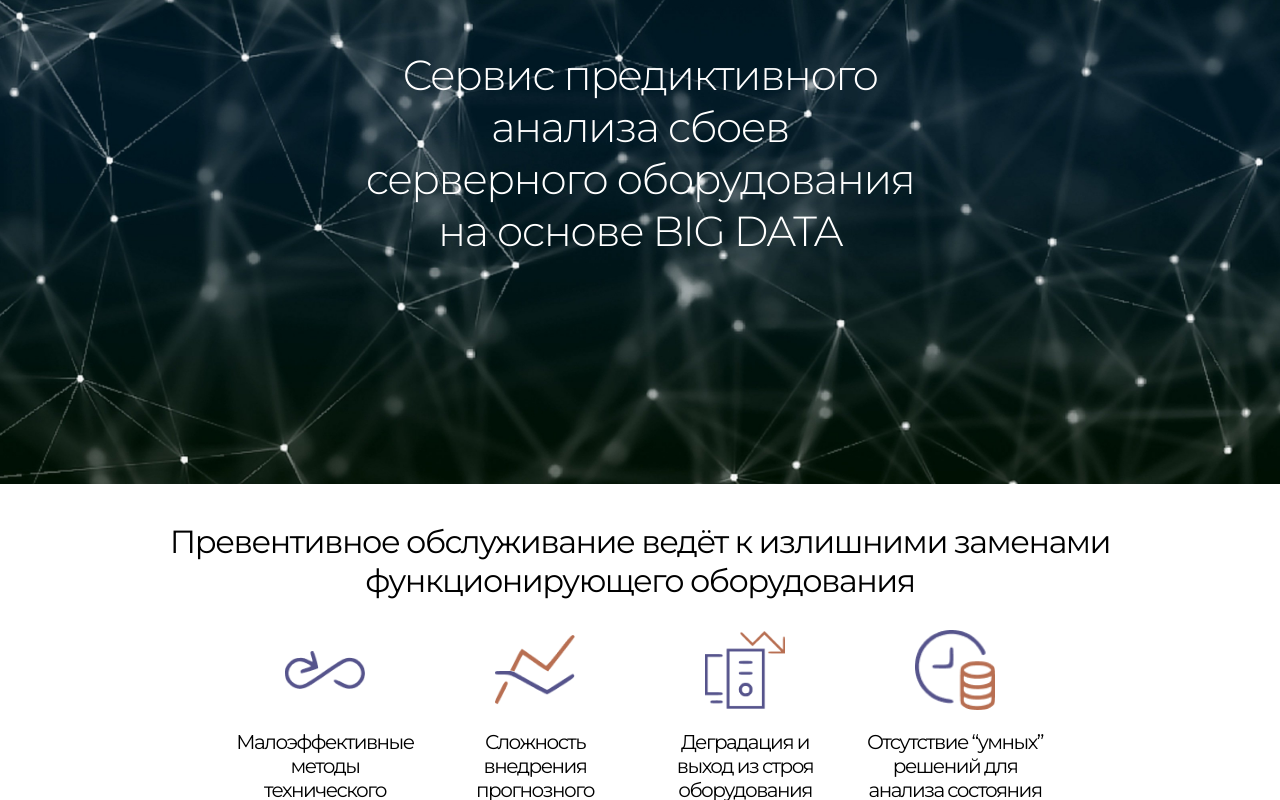
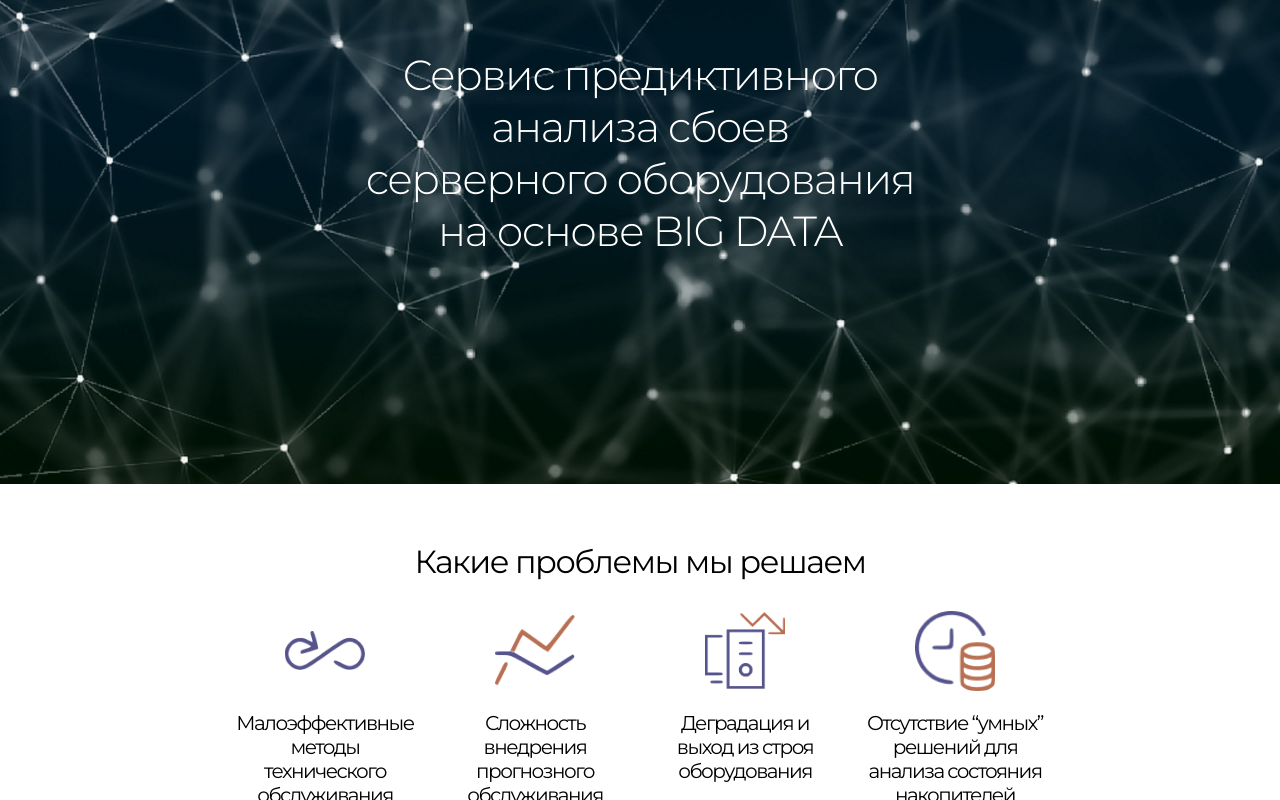
Before and after one commit to imilore-team/peppaPig, a Next.js app: page / in a window 1280 px wide. Shown: the part 376-1176 px from the top of the page. Built offline with nearby package versions, Linux system fonts and the light colour scheme; no server answers.

Commit message:
adaptive peppa

```diff
--- a/app/index/Index.js
+++ b/app/index/Index.js
@@ -41,8 +41,7 @@ const Index = () => {
       </section>
       <section className={'section-2'}>
         <h1 className={'section-2-header'}>
-          Превентивное обслуживание ведёт
-          к излишними заменами функционирующего оборудования
+          Какие проблемы мы решаем
         </h1>
         <div className={'section-2-items'}>
           <div className={'section-2-item'}>
```
